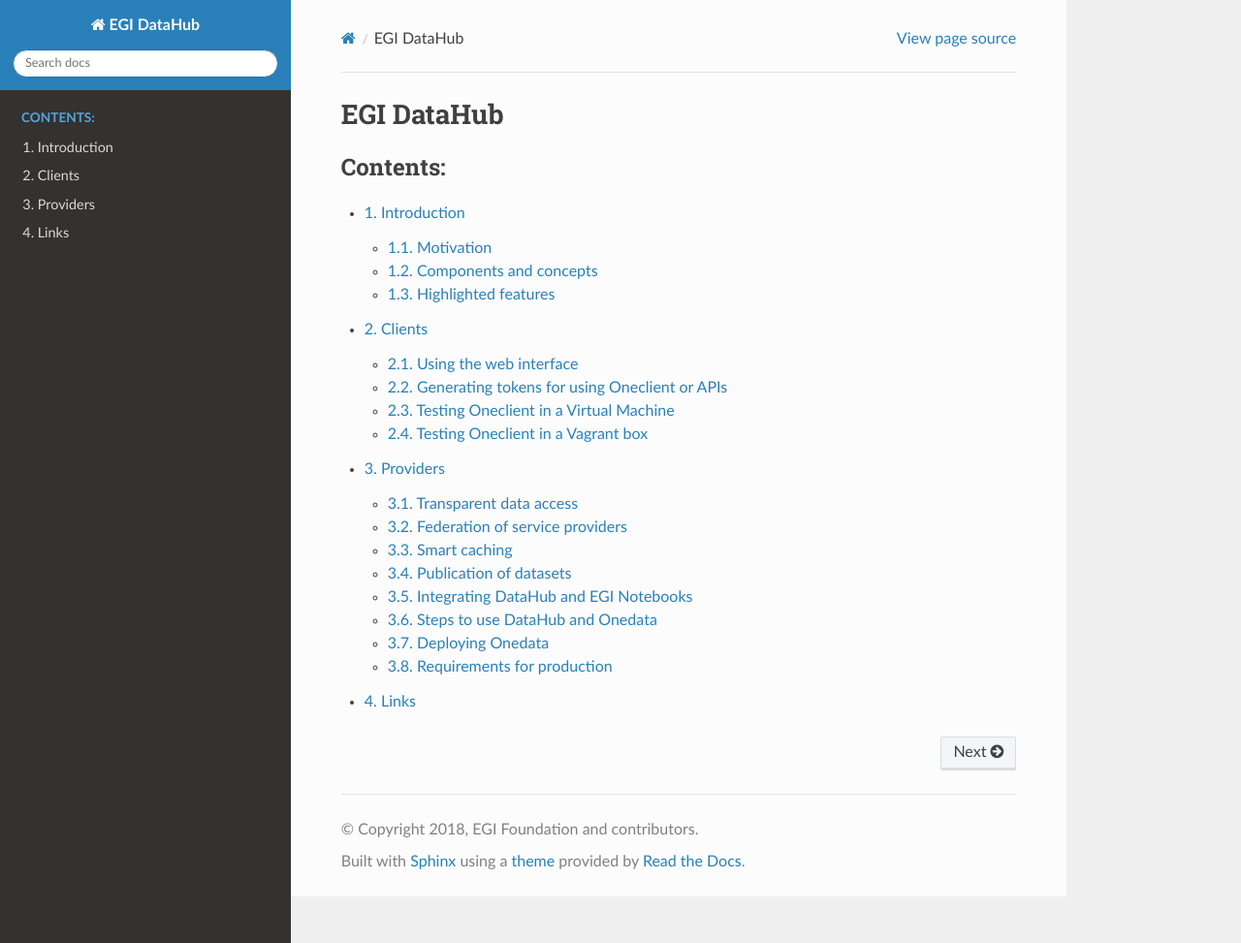
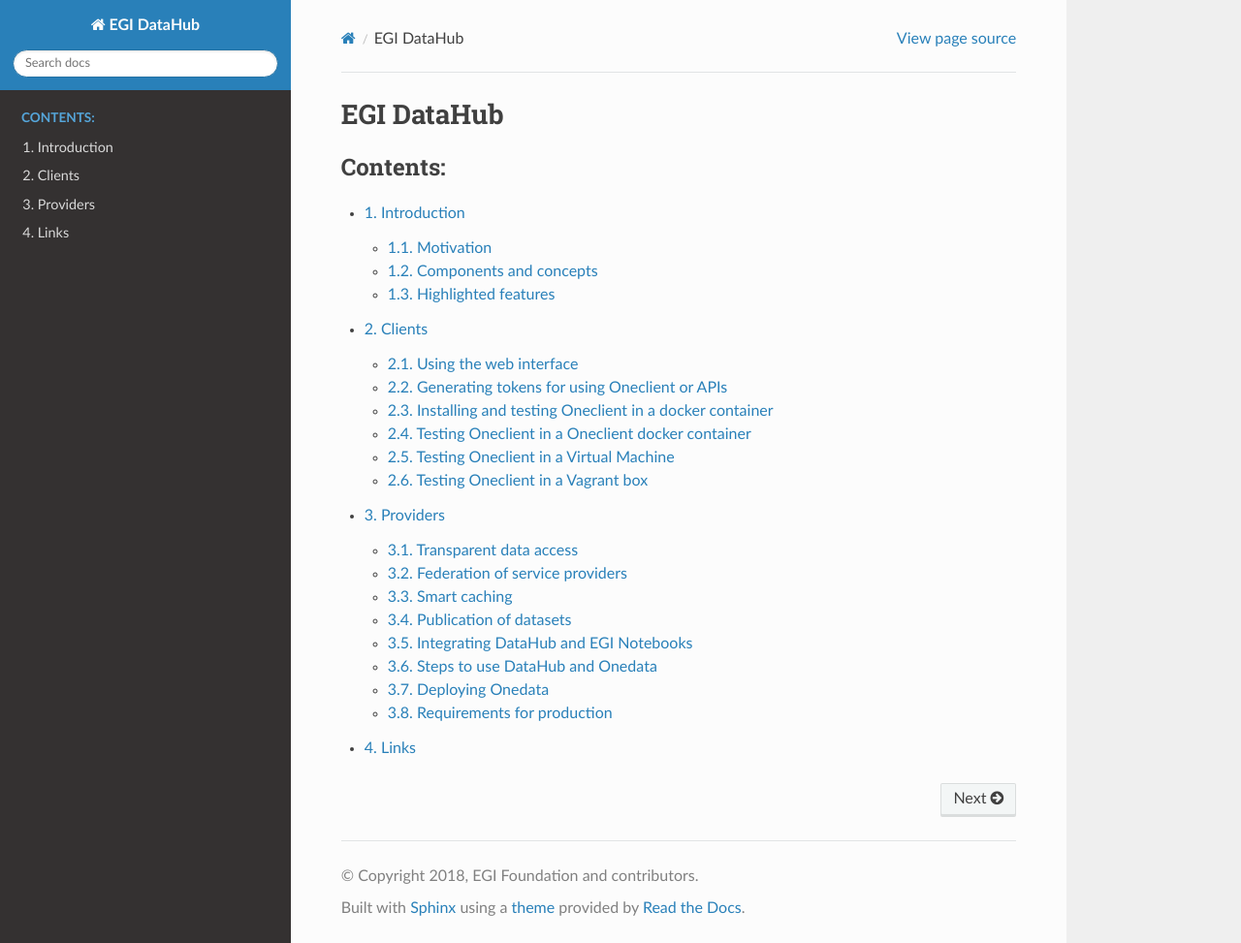
Before and after one commit to EGI-Federation/datahub-documentation, a Sphinx documentation site: the page built from source/index.rst, in a window 1280 px wide and 973 px high. Shown: the whole window at 97% size. Built offline with Sphinx 7.4.7 and the Read the Docs theme 2.0.0, drawn with Linux system fonts in a browser that asks for light colours; some of the changed lines change nothing that is shown.

Commit message:
clients: document testing Oneclient with docker containers

```diff
--- a/source/clients.rst
+++ b/source/clients.rst
@@ -2,6 +2,12 @@
 
 Clients
 -------
+
+The `Oneclient` code and basic documnentation is available on GitHub:
+https://github.com/onedata/oneclient
+
+The officiel documentation is:
+https://onedata.org/#/home/documentation/doc/using_onedata/oneclient.html
 
 Using the web interface
 ^^^^^^^^^^^^^^^^^^^^^^^
@@ -53,6 +59,78 @@
 
    The access tokens can be created and managed using the EGI DataHub web interface.
 
+Installing and testing Oneclient in a docker container
+^^^^^^^^^^^^^^^^^^^^^^^^^^^^^^^^^^^^^^^^^^^^^^^^^^^^^^
+
+A quick and simple solution for testing is to install the client on demand in a
+container for a support Operating System flavor (mainly various CentOS and Ubuntu
+releases).
+
+The following variables have to be exported in the container:
+
+* `ONECLIENT_ACCESS_TOKEN`: access token allowing to access **all** the spaces.
+* `ONECLIENT_PROVIDER_HOST`: name or IP of the Oneprovider the client should connect to.
+
+.. code-block:: console
+
+   docker run -it --privileged centos:7 /bin/bash
+   root@81dbd7e84438 /]# curl -sS  http://get.onedata.org/oneclient.sh | bash
+   # (...)
+   Complete!
+   Installation has been completed successfully.
+   Run 'oneclient --help' for usage info.
+   root@81dbd7e84438 /]# export ONECLIENT_ACCESS_TOKEN=<ACCESS_TOKEN_FROM_ONEZONE>
+   root@81dbd7e84438 /]# export ONECLIENT_PROVIDER_HOST=plg-cyfronet-01.datahub.egi.eu
+   root@81dbd7e84438 /]# mkdir /tmp/space
+   root@81dbd7e84438 /]# oneclient /tmp/space
+   root@81dbd7e84438 /]# ls /tmp/space
+
+Here the data is mounted in `/tmp/space`, creating a file into it will push it
+to the oneprovider and it will be accessible up in the web interface and from
+other providers supporting the space.
+
+For a real production usage it's preferable to use the Oneclient container as a
+source for a volume mounted into another container.
+
+Testing Oneclient in a Oneclient docker container
+^^^^^^^^^^^^^^^^^^^^^^^^^^^^^^^^^^^^^^^^^^^^^^^^^
+
+Docker containers for the oneclient are available, the existing versions can be
+seen in docker hub: https://hub.docker.com/r/onedata/oneclient/tags
+
+It's possible to use the most recent version by specifying the `latest` tag,
+and it's also quite common to use a version identical to the other components
+versions that can be seen on the Onezone and Oneprovider pages.
+
+The following variables have to be exported to be used in the container:
+
+* `ONECLIENT_ACCESS_TOKEN`: access token allowing to access **all** the spaces.
+* `ONECLIENT_PROVIDER_HOST`: name or IP of the Oneprovider the client should connect to.
+
+.. code-block:: console
+
+   export ONECLIENT_ACCESS_TOKEN=<ACCESS_TOKEN_FROM_ONEZONE>
+   export ONECLIENT_PROVIDER_HOST=plg-cyfronet-01.datahub.egi.eu
+   docker run -it --privileged -e ONECLIENT_ACCESS_TOKEN=$ONECLIENT_ACCESS_TOKEN -e ONECLIENT_PROVIDER_HOST=$ONECLIENT_PROVIDER_HOST onedata/oneclient:18.02.0-rc13
+   Connecting to provider 'plg-cyfronet-01.datahub.egi.eu:443' using session ID: '4138963898952098752'...
+   Getting configuration...
+   Oneclient has been successfully mounted in '/mnt/oneclient'
+
+
+Now the client will run in the background and the data will now be available
+through `samba/CIFS` or `nfs` protocols:
+
+.. code-block:: console
+
+  # Identifying the IP of the container
+   docker inspect --format "{{ .NetworkSettings.IPAddress }}" $(docker ps -ql)
+   172.17.0.2
+
+So the data can be accessed at
+
+* `smb://172.17.0.2/onedata`
+* `nfs://172.17.0.2/onedata`
+
 Testing Oneclient in a Virtual Machine
 ^^^^^^^^^^^^^^^^^^^^^^^^^^^^^^^^^^^^^^
 
@@ -64,7 +142,7 @@
 .. code-block:: console
 
    curl -sS http://get.onedata.org/oneclient.sh | bash
-   export ONECLIENT_ACCESS_TOKEN=<ACCESS_TOKEN_FROM>
+   export ONECLIENT_ACCESS_TOKEN=<ACCESS_TOKEN_FROM_ONEZONE>
    export ONECLIENT_PROVIDER_HOST=plg-cyfronet-01.datahub.egi.eu
    mkdir /tmp/space
    oneclient /tmp/space
@@ -85,7 +163,7 @@
    vagrant up
    vagrant ssh
    curl -sS http://get.onedata.org/oneclient.sh | bash
-   export ONECLIENT_ACCESS_TOKEN=<ACCESS_TOKEN_FROM>
+   export ONECLIENT_ACCESS_TOKEN=<ACCESS_TOKEN_FROM_ONEZONE>
    export ONECLIENT_PROVIDER_HOST=plg-cyfronet-01.datahub.egi.eu
    mkdir /tmp/space
    oneclient /tmp/space
```
